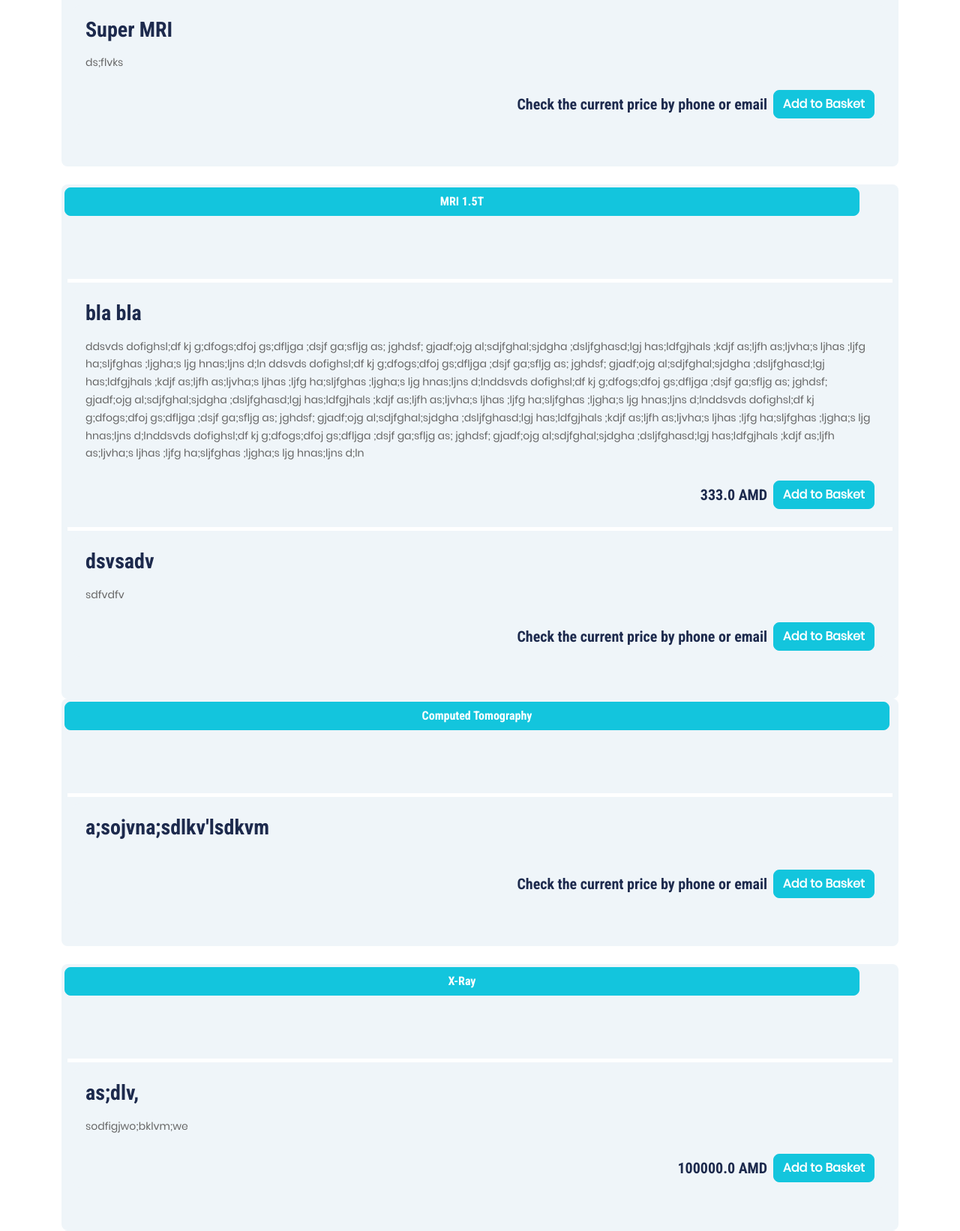
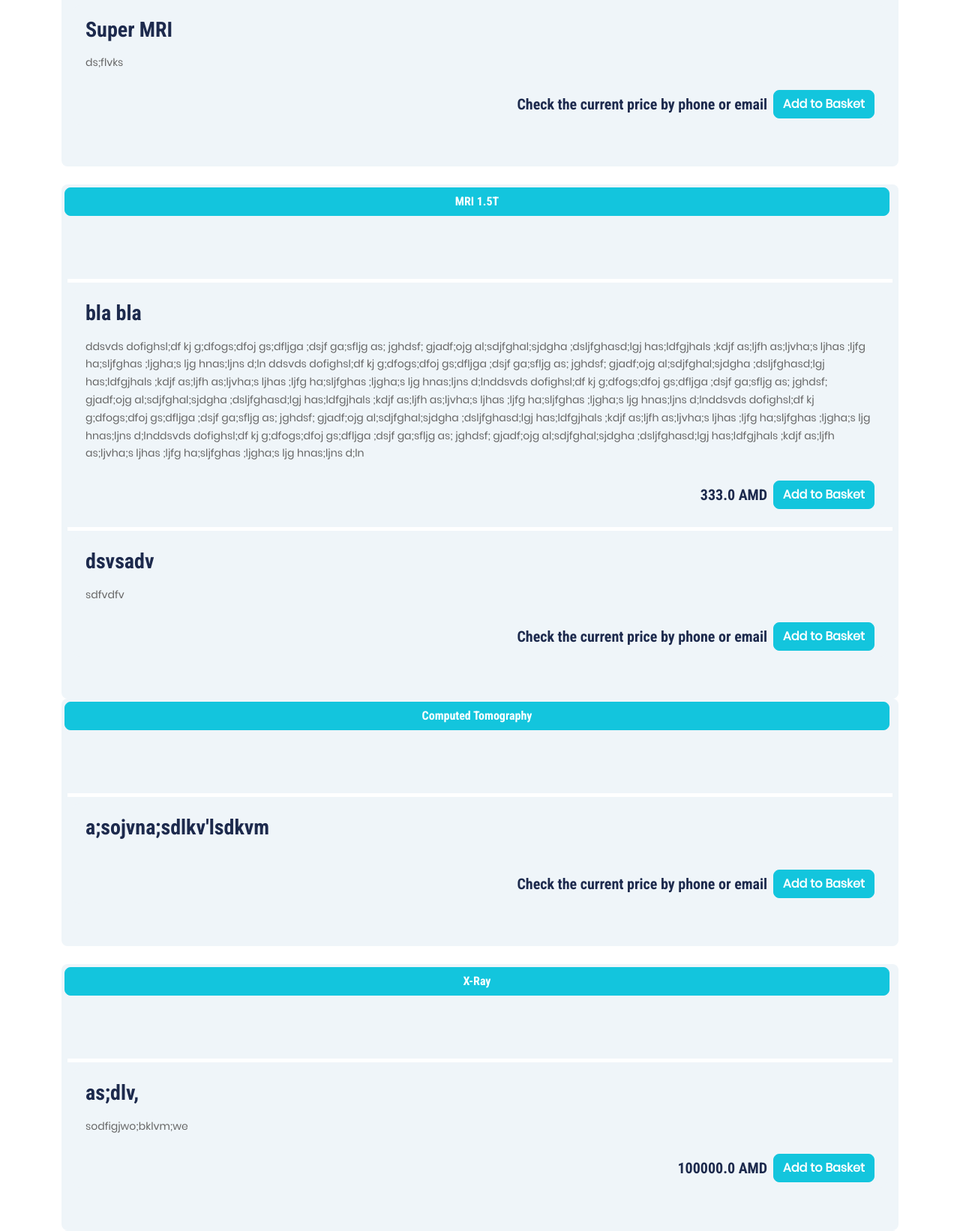
Before and after one commit to mesropt/tatevatsi_mc_17, a Django app: page /examinations/list/ in a window 1280 px wide. Shown: the part 576-2218 px from the top of the page at 75% size. Run offline with Django 4.2, Linux system fonts and the light colour scheme; data comes from the database, SQL or seed files in the repository; both versions use the stored data as it was after the commit; some libraries are stand-ins or nearby versions.

Commit message:
Develop_m14. Examination detail view updated (#25)

```diff
--- a/examinations/views.py
+++ b/examinations/views.py
@@ -40,8 +40,8 @@ class ExaminationsDetailView(DetailView):
     context_object_name = 'examination'
 
     def get_model(self):
-        # Determine the appropriate model based on the examination type
         examination_type = self.kwargs.get('examination_type')
+
         if examination_type == 'magnetic_resonance_imaging_three_tesla':
             return MagneticResonanceImagingThreeTesla
         elif examination_type == 'magnetic_resonance_imaging_one_five_tesla':
@@ -54,7 +54,6 @@ class ExaminationsDetailView(DetailView):
             return Mammography
         elif examination_type == 'ultrasound':
             return Ultrasound
-        # Add more conditions for other subclasses of Examination
 
     def get_queryset(self):
         model = self.get_model()
@@ -63,5 +62,9 @@ class ExaminationsDetailView(DetailView):
 
     def get_context_data(self, **kwargs):
         context = super().get_context_data(**kwargs)
-        context['examination_type'] = self.kwargs.get('examination_type')
+        examination_type = self.kwargs.get('examination_type')
+
+        examination_list = self.get_queryset()
+        context['examination_list'] = examination_list
+
         return context
--- a/templates/examinations/examinations_list.html
+++ b/templates/examinations/examinations_list.html
@@ -60,7 +60,7 @@
           </div>
           <div class="bg-light rounded overflow-hidden">
             <div class="p-1 text-center">
-              <a class="h3 d-block btn btn-primary me-5" href="{% url 'examinations:detail' examination_type='magnetic_resonance_imaging_one_five_tesla' pk=examinations_one_five_tesla.0.pk %}">
+              <a class="h3 d-block btn btn-primary me-2" href="{% url 'examinations:detail' examination_type='magnetic_resonance_imaging_one_five_tesla' pk=examinations_one_five_tesla.0.pk %}">
                 {{ examinations_one_five_tesla.0|get_class_name }}
               </a>
             </div>
@@ -145,7 +145,7 @@
           </div>
           <div class="bg-light rounded overflow-hidden">
             <div class="p-1 text-center">
-              <a class="h3 d-block btn btn-primary me-5" href="{% url 'examinations:detail' examination_type='xray' pk=examinations_xray.0.pk %}">
+              <a class="h3 d-block btn btn-primary me-2" href="{% url 'examinations:detail' examination_type='xray' pk=examinations_xray.0.pk %}">
                 {{ examinations_xray.0|get_class_name }}
               </a>
             </div>
@@ -230,7 +230,7 @@
           </div>
           <div class="bg-light rounded overflow-hidden">
             <div class="p-1 text-center">
-              <a class="h3 d-block btn btn-primary me-5" href="{% url 'examinations:detail' examination_type='ultrasound' pk=examinations_ultrasound.0.pk %}">
+              <a class="h3 d-block btn btn-primary me-2" href="{% url 'examinations:detail' examination_type='ultrasound' pk=examinations_ultrasound.0.pk %}">
                 {{ examinations_ultrasound.0|get_class_name }}
               </a>
             </div>
@@ -270,7 +270,6 @@
               {% endfor %}
             </div>
           </div>
-
         </div>
       </div>
     </div>
```
Also changed, not shown: templates/examinations/examination_detail.html (+17 -9 lines), clinic.database.sqlite3, media/examinations/ddd/Diablo.jpeg (added), static/img/exam_default_img.svg (added). Lines whose indentation alone changed are shown as unchanged.
